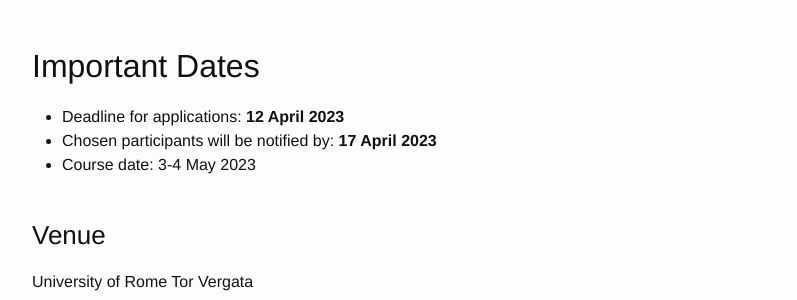
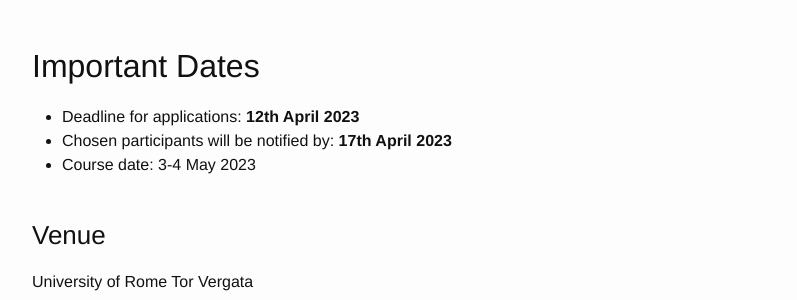
Before and after one commit to ELIXIR-IIB-training/website, a Jekyll site: the page built from _posts/2023-05-03-Gene_Ontology_TorVergata.md, in a window 1280 px wide and 900 px high, scrolled down 353 px. Shown: the part 152-452 px from the top of the window, without its empty margins (238-1035 px from the left). Built offline with Jekyll 4.4.1, drawn with Linux system fonts in a browser that asks for light colours.

Commit message:
Update 2023-05-03-Gene_Ontology_TorVergata.md

```diff
--- a/_posts/2023-05-03-Gene_Ontology_TorVergata.md
+++ b/_posts/2023-05-03-Gene_Ontology_TorVergata.md
@@ -18,8 +18,8 @@ description: Two-day workshop to boost your understanding of bioinformatics reso
 <br>
 
 ## Important Dates
-- Deadline for applications: **12 April 2023**
-- Chosen participants will be notified by: **17 April 2023**
+- Deadline for applications: **12th April 2023**
+- Chosen participants will be notified by: **17th April 2023**
 - Course date: 3-4 May 2023
 <br>
 <br>
```
